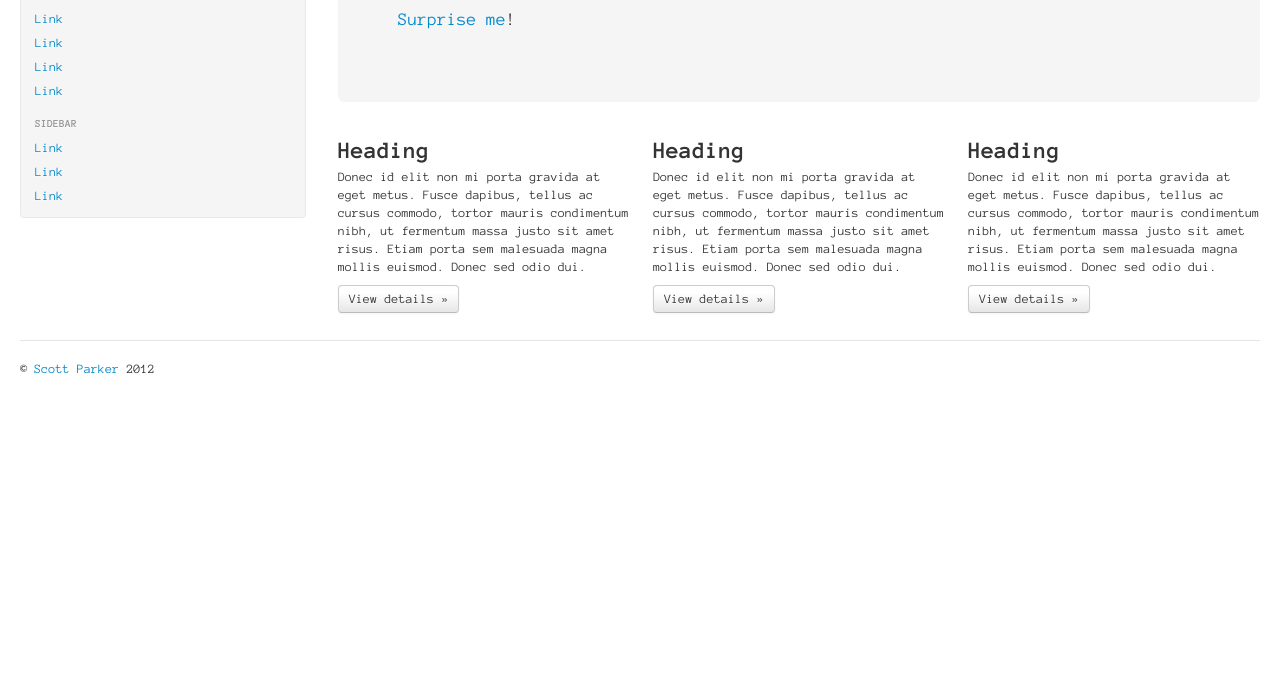
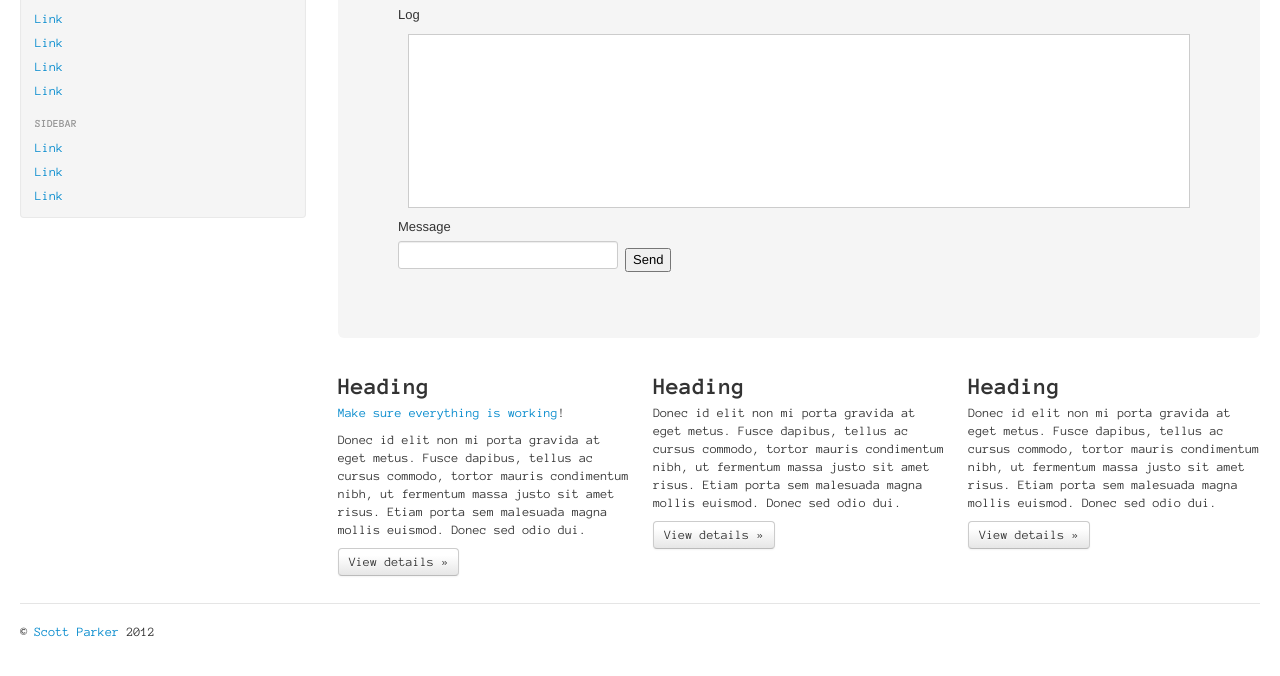
Before and after one commit to citizenparker/inquizitors, a plain HTML site: page resources/public/index.html in a window 1280 px wide. Shown: the part 264-940 px from the top of the page. Before the commit the page ends 800 px from the top, so only its background shows below. Drawn offline with Linux system fonts and the light colour scheme; a script that the page names is missing.

Commit message:
Reformatted main page for testing WS implementation

```diff
--- a/resources/public/css/site.css
+++ b/resources/public/css/site.css
@@ -10,3 +10,11 @@ textarea, body, p, .navbar-search .search-query {
 .sidebar-nav {
   padding: 9px 0;
 }
+
+#log {
+  height: 172px;
+  background-color: #fff;
+  border:  1px solid #ccc;
+  overflow-y: scroll;
+  margin: 10px;
+}
--- a/resources/public/index.html
+++ b/resources/public/index.html
@@ -78,14 +78,17 @@
           <div class="hero-unit">
             <h1>Hello, world!</h1>
             <p>This is a template for a simple marketing or informational website. It includes a large callout called the hero unit and three supporting pieces of content. Use it as a starting point to create something more unique.</p>
-            <p><a href=""
-              onclick="example.core.play(); return false;">
-              Surprise me</a>!</p>
-            <p id="foo"></p>
+            <label for="log">Log</label>
+            <div id="log"></div>
+            <label for="message">Message</label>
+            <input type="text" id="message"/>
+            <button id="sendMessage">Send</button>
           </div>
           <div class="row-fluid">
             <div class="span4">
               <h2>Heading</h2>
+              <p><a href="" onclick="example.core.play(); return false;">Make sure everything is working</a>!</p>
+              <p id="foo"></p>
               <p>Donec id elit non mi porta gravida at eget metus. Fusce dapibus, tellus ac cursus commodo, tortor mauris condimentum nibh, ut fermentum massa justo sit amet risus. Etiam porta sem malesuada magna mollis euismod. Donec sed odio dui. </p>
               <p><a class="btn" href="#">View details &raquo;</a></p>
             </div><!--/span-->
```
